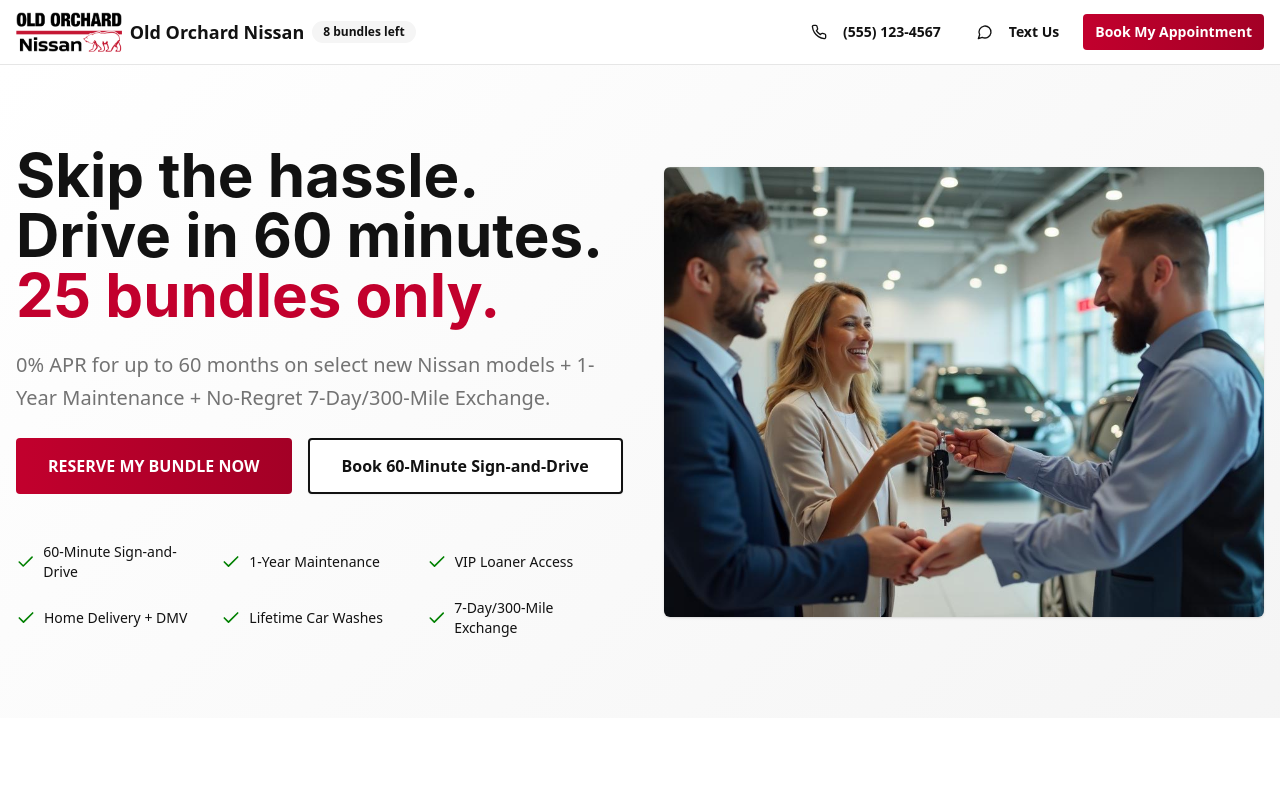
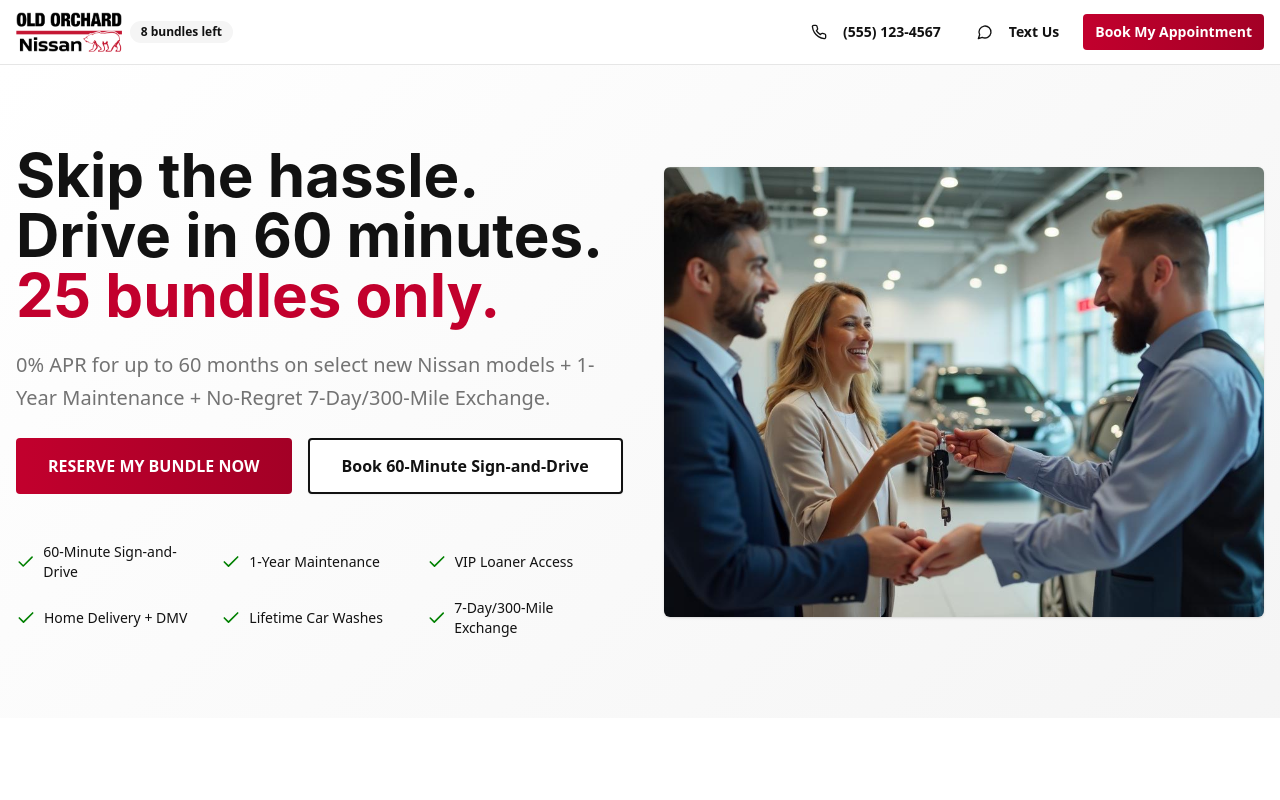
Before and after one commit to myroslavorshak/stressless-nissan-drive, a React (Vite) app: page /zero-stress-nissan in a window 1280 px wide. Shown: the top 800 px of the page. Built offline with nearby package versions, Linux system fonts and the light colour scheme; the HTML template or start-up script is replaced by a standard one.

Commit message:
Delete dealer name

```diff
--- a/src/pages/ZeroStressNissan.tsx
+++ b/src/pages/ZeroStressNissan.tsx
@@ -181,7 +181,6 @@ const ZeroStressNissan = () => {
               alt="Old Orchard Nissan"
               className="h-10 w-auto"
             />
-            <span className="font-bold text-lg">Old Orchard Nissan</span>
             {bundlesLeft > 0 && (
               <Badge variant="secondary" className="ml-4">
                 {bundlesLeft} bundles left
```
